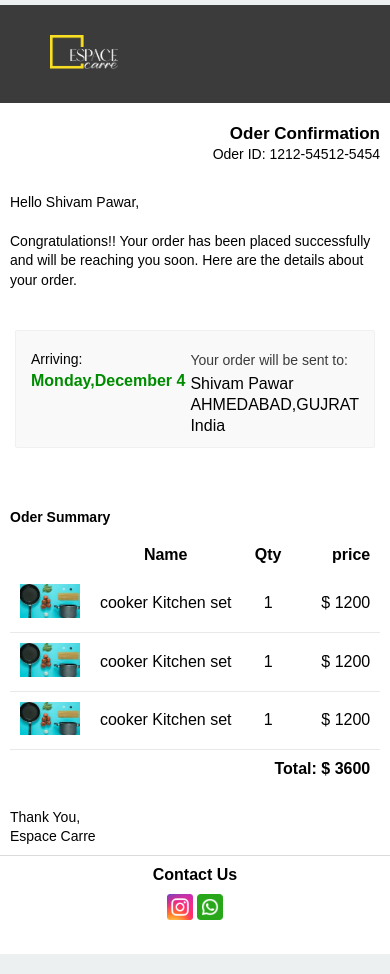
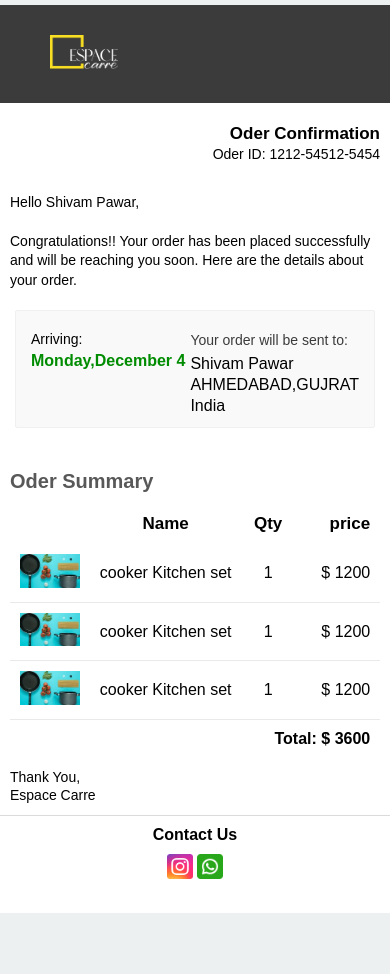
Before and after one commit to pawarshivamd/espacecarre-templet-2, a plain HTML site: page index.html in a window 390 px wide. After the commit the page ends 933 px from the top, so only its background shows below. Drawn offline with Linux system fonts and the light colour scheme.

Commit message:
--set-font

```diff
--- a/index.html
+++ b/index.html
@@ -96,7 +96,7 @@ width: 45%;
     }
 
     .order-body {
-      padding: 20px 0px;
+      padding: 0px 0px;
     }
 
     @media only screen and (min-width: 620px) {
@@ -211,7 +211,7 @@ width: 45%;
       }
 
       .order-body {
-        padding: 10px 0px;
+        padding: 0px 0px;
       }
 
       #u_content_button_3 .v-container-padding-padding {
@@ -373,20 +373,20 @@ font-size: 14px;
                       <tbody>
                         <tr>
                           <td class="model-box"
-                            style="vertical-align: middle; padding-right: 50px;padding-left: 50px; padding-top: 30px; padding-bottom: 30px;">
+                            style="vertical-align: middle; padding-right: 50px;padding-left: 50px; padding-top: 10px; padding-bottom: 20px;">
                             <div
                               style="border: 1px solid #f0f0f0; background-color: #f9f9f9;border-radius: 2px; padding: 10px 15px;">
                               <div style="display: flex; justify-content: space-between;flex-wrap: wrap;">
                                 <div style="margin-top: 10px;">
                                   <p style="font-size: 14px;margin-bottom: 5px;">Arriving:</p>
-                                  <p style="font-weight: 600; color: #008c00;">Monday,December 4</p>
+                                  <p style="font-weight: 600; color: #008c00; font-size: 16px;">Monday,December 4</p>
                                 </div>
                                 <div style="margin-top: 10px;">
                                   <p style="line-height: 130%;font-size: 14px; color: #3b3b3b;margin-bottom: 5px;">Your
                                     order will be sent to:</p>
-                                  <p style="line-height: 130%;">Shivam Pawar</p>
-                                  <p style="text-transform: uppercase;line-height: 130%;">Ahmedabad,Gujrat</p>
-                                  <p style="line-height: 130%;">India</p>
+                                  <p style="line-height: 130%;font-size: 16px ;">Shivam Pawar</p>
+                                  <p style="text-transform: uppercase;line-height: 130%;font-size: 16px ;">Ahmedabad,Gujrat</p>
+                                  <p style="line-height: 130%;font-size: 16px ;">India</p>
                                 </div>
                               </div>
                             </div>
@@ -419,7 +419,7 @@ font-size: 14px;
                               align="left">
                               <div class="v-line-height v-font-size text-td-box"
                                 style="font-size: 14px; line-height: 140%;word-wrap: break-word;">
-                                <p style="line-height: 130%;font-weight: 600;">Oder Summary</p>
+                                <p style="line-height: 130%;font-weight: 600; font-size: 20px; color: #585858;">Oder Summary</p>
                               </div>
                             </td>
                           </tr>
@@ -432,9 +432,9 @@ font-size: 14px;
                         <tbody>
                           <tr>
                             <th class="img-td-wi"></th>
-                            <th class="name-td-wi">Name</th>
-                            <th class="qty-td-wi">Qty</th>
-                            <th class="price-text pri-td-wi">price</th>
+                            <th class="name-td-wi" style="font-size: 17px;">Name</th>
+                            <th class="qty-td-wi" style="font-size: 17px;">Qty</th>
+                            <th class="price-text pri-td-wi" style="font-size: 17px;">price</th>
                           </tr>
                           <tr>
                             <td class="item-td img-td-wi " style="width: 15%;"><img src="images/cat-1.jpg" alt="" width="60px">
```
